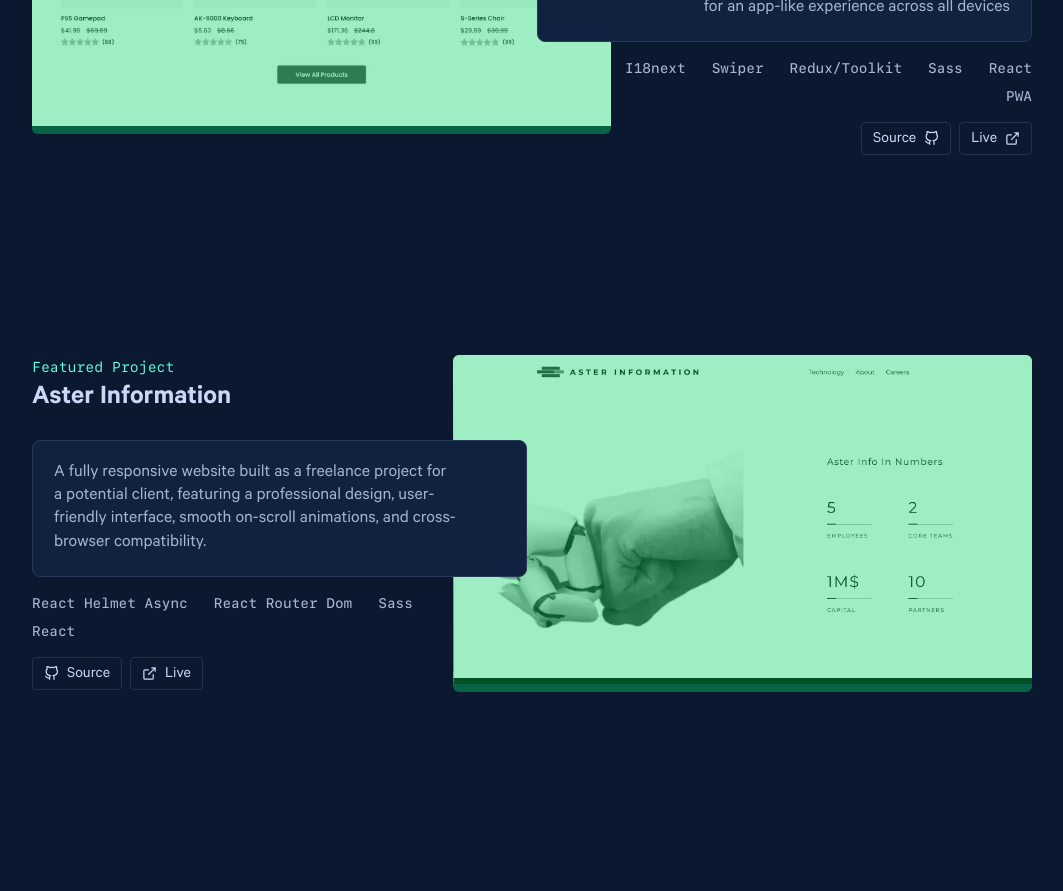
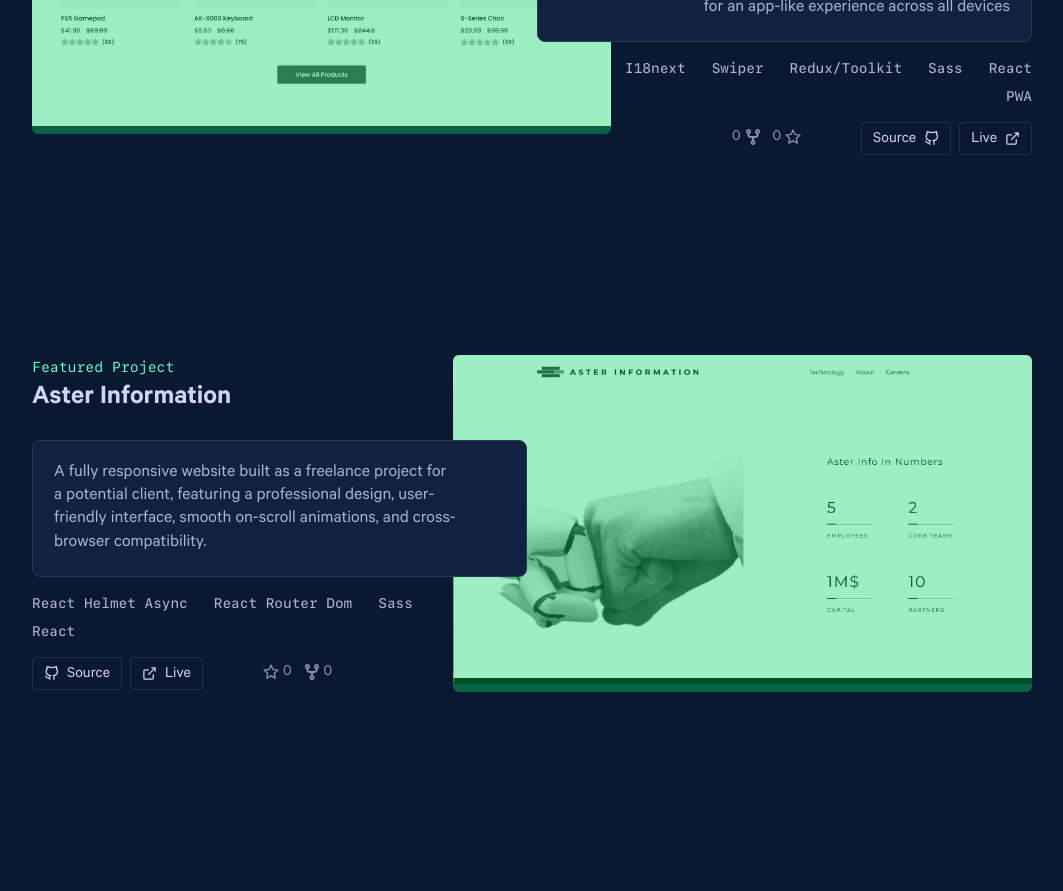
Before and after one commit to Moamal-2000/moamal-alaa, a Next.js app: page / in a window 1280 px wide. Shown: the part 2180-3071 px from the top of the page, without its empty margins (108-1171 px from the left). Built offline with nearby package versions, Linux system fonts and the light colour scheme.

Commit message:
feat(FeaturedProject): add project GitHub stars/forks UI

```diff
--- a/src/components/Home/ProjectsSection/FeaturedProjects/FeaturedProject/FeaturedProject.jsx
+++ b/src/components/Home/ProjectsSection/FeaturedProjects/FeaturedProject/FeaturedProject.jsx
@@ -7,8 +7,16 @@ import Image from "next/image";
 import s from "./FeaturedProject.module.scss";
 
 const FeaturedProject = ({ data, shouldReverse }) => {
-  const { title, description, technologies, repoUrl, liveUrl, previewImg } =
-    data;
+  const {
+    title,
+    description,
+    technologies,
+    repoUrl,
+    liveUrl,
+    previewImg,
+    stars = 0,
+    forks = 0,
+  } = data;
 
   return (
     <motion.div
@@ -39,15 +47,34 @@ const FeaturedProject = ({ data, shouldReverse }) => {
           ))}
         </ul>
 
+        <div className={s.wrapper}>
           <div className={s.projectLinks}>
-          <a href={repoUrl} target="_blank" rel="noopener noreferrer">
+            <a
+              href={repoUrl}
+              target="_blank"
+              rel="noopener noreferrer"
+              className={s.githubLink}
+            >
               <SvgIcon name="github" />
-            Source
+              <span className={s.linkText}>Source</span>
             </a>
             <a href={liveUrl} target="_blank" rel="noopener noreferrer">
               <SvgIcon name="live" />
               Live
             </a>
+          </div>
+
+          <div className={s.projectStats}>
+            <span className={s.stat}>
+              <SvgIcon name="star" />
+              {stars}
+            </span>
+
+            <span className={s.stat}>
+              <SvgIcon name="fork" />
+              {forks}
+            </span>
+          </div>
         </div>
       </div>
 
--- a/src/components/Home/ProjectsSection/FeaturedProjects/FeaturedProject/FeaturedProject.module.scss
+++ b/src/components/Home/ProjectsSection/FeaturedProjects/FeaturedProject/FeaturedProject.module.scss
@@ -33,6 +33,10 @@
     & .content .projectLinks a {
       color: #fff;
       border-color: #808690;
+    }
+
+    & .content .projectStats .stat {
+      color: #fff;
     }
   }
 }
@@ -211,6 +215,29 @@
   }
 }
 
+.content .wrapper {
+  display: flex;
+  align-items: center;
+  gap: 60px;
+}
+
+@include m.medium {
+  .content .wrapper {
+    display: inline-flex;
+    margin: 12px 0;
+    position: relative;
+    top: 4px;
+    gap: 30px;
+  }
+}
+
+@include m.small {
+  .content .wrapper {
+    flex-wrap: wrap;
+    gap: 18px;
+  }
+}
+
 .content .projectLinks {
   display: flex;
   align-items: center;
@@ -218,15 +245,6 @@
   width: fit-content;
   user-select: none;
   pointer-events: all;
-}
-
-@include m.medium {
-  .content .projectLinks {
-    display: inline-flex;
-    margin: 12px 0;
-    position: relative;
-    top: 4px;
-  }
 }
 
 @media (max-width: 880px) {
@@ -299,6 +317,23 @@
 .content .projectLinks a svg {
   width: 15px;
   height: 15px;
+}
+
+.content .projectStats {
+  display: flex;
+  align-items: center;
+  gap: 12px;
+}
+
+.content .projectStats .stat {
+  display: flex;
+  gap: 4px;
+  transition: color .3s ease;
+}
+
+.content .projectStats .stat>svg {
+  width: 16px;
+  height: 16px;
 }
 
 .featuredProject .previewImg {
--- a/src/data/iconsData.jsx
+++ b/src/data/iconsData.jsx
@@ -135,10 +135,12 @@ export const iconsData = [
       </svg>
     ),
   },
-  // {
-  //   name: "",
-  //   icon: (
-
-  //   ),
-  // },
+  {
+    name: "fork",
+    icon: (
+      <svg viewBox="0 0 448 512" fill="currentColor" stroke="currentColor">
+        <path d="M80 104a24 24 0 1 0 0-48 24 24 0 1 0 0 48m80-24c0 32.8-19.7 61-48 73.3V192c0 17.7 14.3 32 32 32h160c17.7 0 32-14.3 32-32v-38.7c-28.3-12.3-48-40.5-48-73.3 0-44.2 35.8-80 80-80s80 35.8 80 80c0 32.8-19.7 61-48 73.3V192c0 53-43 96-96 96h-48v70.7c28.3 12.3 48 40.5 48 73.3 0 44.2-35.8 80-80 80s-80-35.8-80-80c0-32.8 19.7-61 48-73.3V288h-48c-53 0-96-43-96-96v-38.7C19.7 141 0 112.8 0 80 0 35.8 35.8 0 80 0s80 35.8 80 80m208 24a24 24 0 1 0 0-48 24 24 0 1 0 0 48M248 432a24 24 0 1 0-48 0 24 24 0 1 0 48 0" />
+      </svg>
+    ),
+  },
 ];
```
Lines whose indentation alone changed are shown as unchanged.
